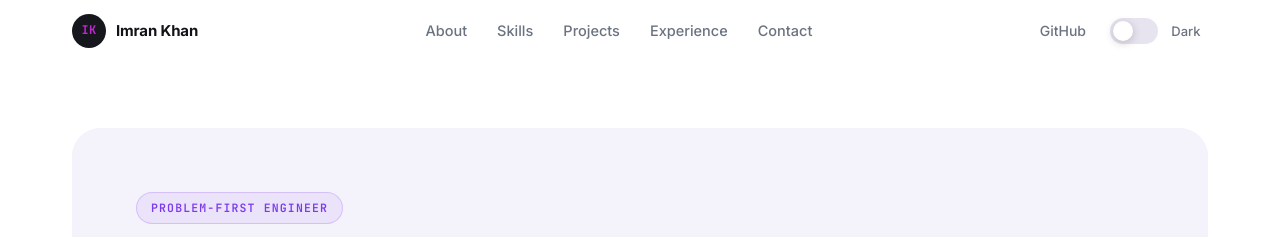
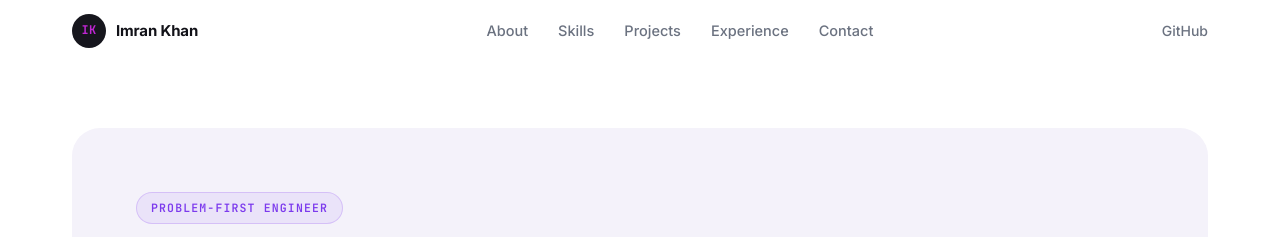
Before and after one commit to Rev-ImranKhan/portfolio, a plain HTML site: page index.html in a window 1280 px wide. Shown: the top 237 px of the page. Drawn offline with Linux system fonts and the light colour scheme.

```diff
--- a/index.html
+++ b/index.html
@@ -32,8 +32,6 @@
 </head>
 <body>
 
-  <div class="stars-container" id="starsContainer"></div>
-
 <!-- ============ ICON SPRITE ============ -->
 <svg style="display:none">
   <defs>
@@ -64,10 +62,6 @@
     </ul>
     <div class="nav-actions">
       <a href="https://github.com/Rev-ImranKhan" class="nav-social" target="_blank" rel="noopener">GitHub</a>
-      <button class="theme-toggle" id="themeToggle" role="switch">
-        <span class="toggle-track"><span class="toggle-thumb"></span></span>
-        <span class="toggle-label" id="toggleLabel">Dark</span>
-      </button>
       <button class="nav-burger" id="navBurger" aria-label="Open menu">
         <svg class="icon"><use href="#i-menu"/></svg>
       </button>
```
